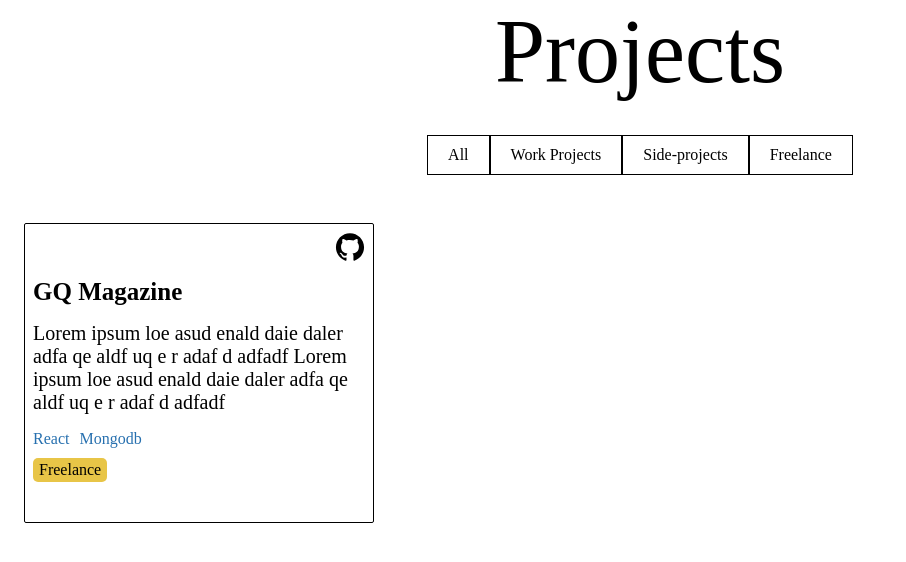
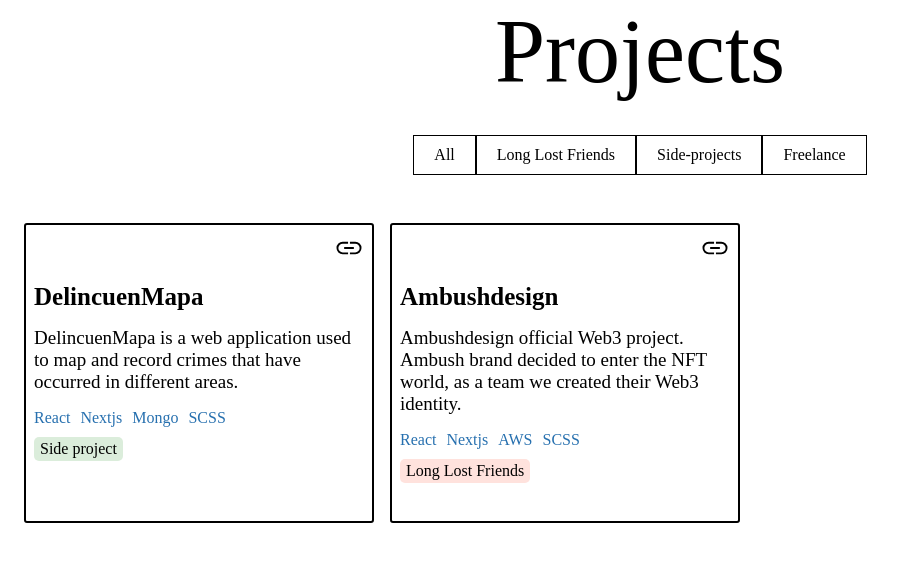
Before and after one commit to rafaelvf/PortfolioII, a Next.js app: page /projects in a window 1280 px wide. Shown: the top 562 px of the page, without its empty margins (0-906 px from the left). Built offline with nearby package versions, Linux system fonts and the light colour scheme.

Commit message:
adding cards throough map

```diff
--- a/components/ProjectCard.tsx
+++ b/components/ProjectCard.tsx
@@ -1,21 +1,60 @@
 import styles from "../styles/ProjectCard.module.scss";
 
-export default function ProjectCard() {
+type Props = {
+  website: string;
+  github?: string;
+  title: string;
+  text: string;
+  stack: [];
+  tag: string;
+};
+
+export default function ProjectCard({
+  website,
+  github,
+  title,
+  text,
+  stack,
+  tag,
+}: Props) {
+  console.log(github);
   return (
     <div className={styles.container}>
       <div className={styles.iconContainer}>
-        <div className={styles.icon}></div>
+        <a href={website} target="_blank" rel="noopener noreferrerz">
+          <img
+            src="/link_FILL0_wght400_GRAD0_opsz48.svg"
+            className={styles.icon2}
+          />
+        </a>
+        {github !== undefined && (
+          <a href={github} target="_blank" rel="noopener noreferrerz">
+            <div className={styles.icon}></div>
+          </a>
+        )}
       </div>
-      <div className={styles.title}>GQ Magazine</div>
-      <div className={styles.text}>
-        Lorem ipsum loe asud enald daie daler adfa qe aldf uq e r adaf d adfadf
-        Lorem ipsum loe asud enald daie daler adfa qe aldf uq e r adaf d adfadf{" "}
+      <a href={website} target="_blank" rel="noopener noreferrerz">
+        <div className={styles.title}>{title}</div>
+      </a>
+      <div className={styles.text}>{text}</div>
+      <div className={styles.stackContainer}>
+        {stack.map((i: any, key: any) => (
+          <div className={styles.stack} key={key}>
+            {i}
+          </div>
+        ))}
       </div>
-      <div className={styles.stackContainer}>
-        <div className={styles.stack}>React</div>
-        <div className={styles.stack}>Mongodb</div>
+      <div
+        className={
+          tag === "Freelance"
+            ? `${styles.tag} ${styles.tagFreelance}`
+            : tag === "Side project"
+            ? `${styles.tag} ${styles.tagSide}`
+            : `${styles.tag} ${styles.tagLLF}`
+        }
+      >
+        {tag}
       </div>
-      <div className={styles.tag}>Freelance</div>
     </div>
   );
 }
--- a/data/index.ts
+++ b/data/index.ts
@@ -0,0 +1,18 @@
+export const projectsInfo = [
+  {
+    website: "https://delincuenmapa.com",
+    github: "",
+    title: "DelincuenMapa",
+    text: "DelincuenMapa is a web application used to map and record crimes that have occurred in different areas.",
+    stack: ["React", "Nextjs", "Mongo", "SCSS"],
+    tag: "Side project",
+  },
+  {
+    website: "https://ambushdesign.io/",
+    github: "",
+    title: "Ambushdesign",
+    text: "Ambushdesign official Web3 project. Ambush brand decided to enter the NFT world, as a team we created their Web3 identity.",
+    stack: ["React", "Nextjs", "AWS", "SCSS"],
+    tag: "Long Lost Friends",
+  },
+];
--- a/pages/projects.tsx
+++ b/pages/projects.tsx
@@ -1,6 +1,6 @@
 import ProjectCard from "../components/ProjectCard";
 import styles from "../styles/ProjectsPage.module.scss";
-
+import { projectsInfo } from "../data";
 export default function ProjectsPage() {
   return (
     <div className={styles.container}>
@@ -12,7 +12,7 @@ export default function ProjectsPage() {
         </div>
         <div className={styles.filter}>
           <div className={styles.filterInner2}></div>
-          <a href="#">Work Projects</a>
+          <a href="#">Long Lost Friends</a>
         </div>
         <div className={styles.filter}>
           <div className={styles.filterInner3}></div>
@@ -24,7 +24,16 @@ export default function ProjectsPage() {
         </div>
       </div>
       <div className={styles.cardContainer}>
-        <ProjectCard />
+        {projectsInfo.map((i: any, key: any) => (
+          <ProjectCard
+            website={i.website}
+            title={i.title}
+            text={i.text}
+            stack={i.stack}
+            tag={i.tag}
+            key={key}
+          />
+        ))}
       </div>
     </div>
   );
--- a/styles/ProjectCard.module.scss
+++ b/styles/ProjectCard.module.scss
@@ -1,26 +1,42 @@
 .container {
   width: 350px;
   height: 300px;
-  border: 1px solid black;
-  border-radius: 2px;
+  border: 2px solid black;
+  border-radius: 3px;
   padding: 8px;
   transition: all 0.5s;
   cursor: pointer;
 }
 .container:hover {
-  transform: translateY(-15px);
+  transform: translateY(-10px);
   .title {
     color: #150879;
   }
+}
+.iconContainer {
+  display: flex;
+  align-items: center;
+  gap: 10px;
+  margin-left: auto;
+  margin-bottom: 16px;
+  justify-content: flex-end;
+}
+.icon2 {
+  width: 30px;
+  height: 30px;
+}
+.icon2:hover {
+  filter: invert(82%) sepia(95%) saturate(3520%) hue-rotate(320deg)
+    brightness(96%) contrast(91%);
+  width: 31px;
+  height: 31px;
 }
 .icon {
   background-image: url("/github-svgrepo-com.svg");
   width: 30px;
   height: 30px;
   background-size: cover;
-  display: flex;
-  margin-left: auto;
-  margin-bottom: 16px;
+  position: relative;
 }
 .icon:hover {
   background-image: url("/github-color-svgrepo-com.svg");
@@ -31,7 +47,7 @@
   margin-bottom: 16px;
 }
 .text {
-  font-size: 20px;
+  font-size: 19px;
   font-weight: 400;
   margin-bottom: 16px;
 }
@@ -43,9 +59,17 @@
   margin-bottom: 10px;
 }
 .tag {
-  background-color: #e8c547;
   padding: 3px 6px;
   border-radius: 5px;
   display: inline-block;
   font-weight: 500;
+  &Freelance {
+    background: rgb(253, 236, 200);
+  }
+  &Side {
+    background-color: rgb(219, 237, 219);
+  }
+  &LLF {
+    background: rgb(255, 226, 221);
+  }
 }
--- a/styles/ProjectsPage.module.scss
+++ b/styles/ProjectsPage.module.scss
@@ -80,4 +80,5 @@
   flex-wrap: wrap;
   margin-top: 3rem;
   padding: 0 1.5rem;
+  gap: 1rem;
 }
```
Also changed, not shown: public/link_FILL0_wght400_GRAD0_opsz48.svg (added).
